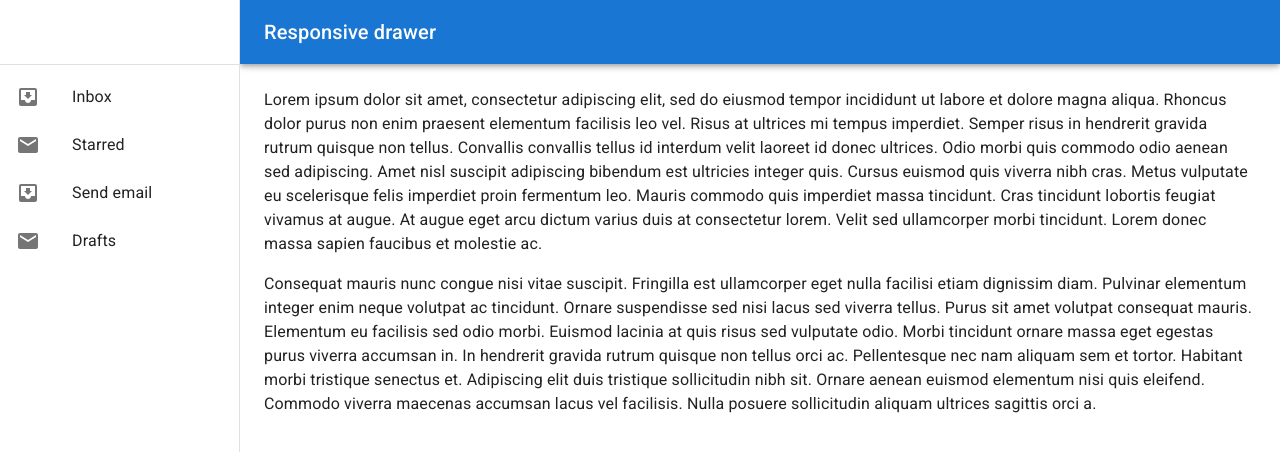
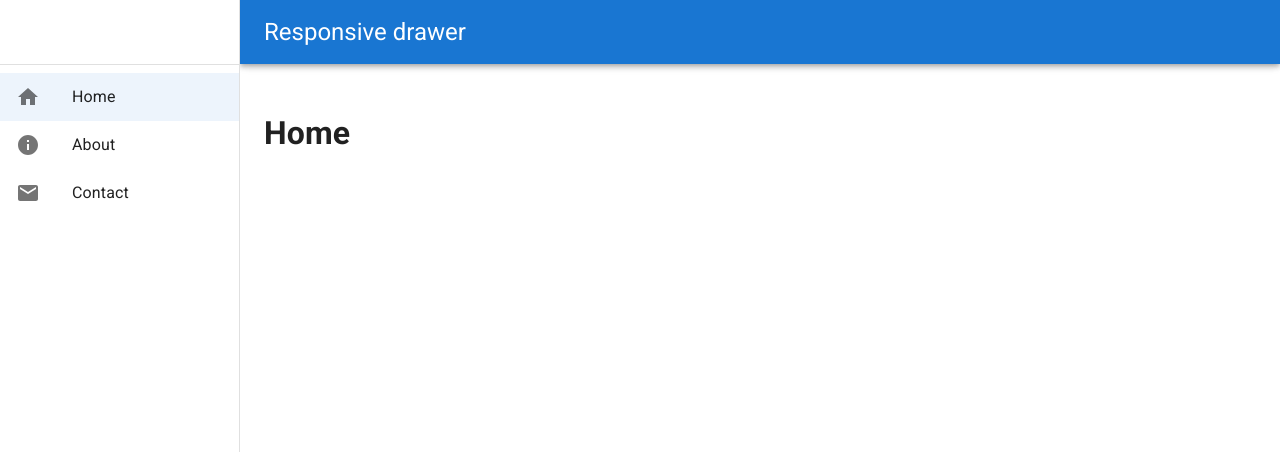
Before and after one commit to fredie7385/mui_responsive_app, a React (Create React App) app: page / in a window 1280 px wide. Shown: the top 452 px of the page. Built offline with nearby package versions, Linux system fonts and the light colour scheme.

Commit message:
2nd commit.

```diff
--- a/src/App.js
+++ b/src/App.js
@@ -1,8 +1,11 @@
 import React from 'react'
-import {Drawer} from './Components/Components.jsx'
+import { MenuRoutes } from './Routes/MenuRoutes.js'
+
 
 export default function App() {
   return (
-    <><Drawer/></>
+    <>
+    <MenuRoutes/>
+    </>
   )
 }
--- a/src/Components/Components.jsx
+++ b/src/Components/Components.jsx
@@ -1,3 +1,3 @@
-export {default as Drawer} from './Drawer';
+export {default as Main} from './Main';
 export {default as Header} from './Header';
 export {default as SideNav} from './SideNav';
--- a/src/Components/Header.jsx
+++ b/src/Components/Header.jsx
@@ -14,7 +14,7 @@ export default function Header(props) {
     >
       <MenuIcon />
     </IconButton>
-    <Typography variant="h6" noWrap component="div">
+    <Typography variant="h5" noWrap component="div">
       Responsive drawer
     </Typography>
   </Toolbar>
--- a/src/Components/Drawer.jsx
+++ b/src/Components/Main.jsx
@@ -4,7 +4,6 @@ import AppBar from "@mui/material/AppBar";
 import Box from "@mui/material/Box";
 import CssBaseline from "@mui/material/CssBaseline";
 import Divider from "@mui/material/Divider";
-import InboxIcon from "@mui/icons-material/MoveToInbox";
 import List from "@mui/material/List";
 import ListItem from "@mui/material/ListItem";
 import ListItemButton from "@mui/material/ListItemButton";
@@ -14,12 +13,16 @@ import MailIcon from "@mui/icons-material/Mail";
 import Toolbar from "@mui/material/Toolbar";
 import Typography from "@mui/material/Typography";
 import { Header, SideNav } from "./Components";
-
-
+import HomeIcon from "@mui/icons-material/Home";
+import InfoIcon from "@mui/icons-material/Info";
+import { Link, Outlet, useLocation } from "react-router-dom";
 
 const drawerWidth = 240;
 
 function ResponsiveDrawer(props) {
+  const location = useLocation();
+  const path = location.pathname;
+
   const { window } = props;
   const [mobileOpen, setMobileOpen] = React.useState(false);
 
@@ -27,18 +30,29 @@ function ResponsiveDrawer(props) {
     setMobileOpen(!mobileOpen);
   };
 
+  const navigationMenuItems = [
+    { title: "Home", path: "/", icon: <HomeIcon /> },
+    { title: "About", path: "/about", icon: <InfoIcon /> },
+    { title: "Contact", path: "/contact", icon: <MailIcon /> },
+  ];
+
   const drawer = (
     <div>
       <Toolbar />
       <Divider />
       <List>
-        {["Inbox", "Starred", "Send email", "Drafts"].map((text, index) => (
-          <ListItem key={text} disablePadding>
+        {navigationMenuItems.map((item, index) => (
+          <ListItem
+            disablePadding
+            component={Link}
+            to={item.path}
+            key={item.title}
+            button
+            selected={item.path === path}
+          >
             <ListItemButton>
-              <ListItemIcon>
-                {index % 2 === 0 ? <InboxIcon /> : <MailIcon />}
-              </ListItemIcon>
-              <ListItemText primary={text} />
+              <ListItemIcon>{item.icon}</ListItemIcon>
+              <ListItemText primary={item.title} />
             </ListItemButton>
           </ListItem>
         ))}
@@ -84,35 +98,7 @@ function ResponsiveDrawer(props) {
         }}
       >
         <Toolbar />
-        <Typography paragraph>
-          Lorem ipsum dolor sit amet, consectetur adipiscing elit, sed do
-          eiusmod tempor incididunt ut labore et dolore magna aliqua. Rhoncus
-          dolor purus non enim praesent elementum facilisis leo vel. Risus at
-          ultrices mi tempus imperdiet. Semper risus in hendrerit gravida rutrum
-          quisque non tellus. Convallis convallis tellus id interdum velit
-          laoreet id donec ultrices. Odio morbi quis commodo odio aenean sed
-          adipiscing. Amet nisl suscipit adipiscing bibendum est ultricies
-          integer quis. Cursus euismod quis viverra nibh cras. Metus vulputate
-          eu scelerisque felis imperdiet proin fermentum leo. Mauris commodo
-          quis imperdiet massa tincidunt. Cras tincidunt lobortis feugiat
-          vivamus at augue. At augue eget arcu dictum varius duis at consectetur
-          lorem. Velit sed ullamcorper morbi tincidunt. Lorem donec massa sapien
-          faucibus et molestie ac.
-        </Typography>
-        <Typography paragraph>
-          Consequat mauris nunc congue nisi vitae suscipit. Fringilla est
-          ullamcorper eget nulla facilisi etiam dignissim diam. Pulvinar
-          elementum integer enim neque volutpat ac tincidunt. Ornare suspendisse
-          sed nisi lacus sed viverra tellus. Purus sit amet volutpat consequat
-          mauris. Elementum eu facilisis sed odio morbi. Euismod lacinia at quis
-          risus sed vulputate odio. Morbi tincidunt ornare massa eget egestas
-          purus viverra accumsan in. In hendrerit gravida rutrum quisque non
-          tellus orci ac. Pellentesque nec nam aliquam sem et tortor. Habitant
-          morbi tristique senectus et. Adipiscing elit duis tristique
-          sollicitudin nibh sit. Ornare aenean euismod elementum nisi quis
-          eleifend. Commodo viverra maecenas accumsan lacus vel facilisis. Nulla
-          posuere sollicitudin aliquam ultrices sagittis orci a.
-        </Typography>
+        <Outlet/>
       </Box>
     </Box>
   );
--- /dev/null
+++ b/src/Routes/MenuRoutes.js
@@ -0,0 +1,16 @@
+import React from "react";
+import { Route, Routes } from "react-router-dom";
+import { Home, About, Contact } from "../pages/Pages.js";
+import { Main } from "../Components/Components.jsx";
+
+export const MenuRoutes = () => {
+  return (
+    <Routes>
+      <Route path="/" element={<Main />}>
+        <Route path="/" exact element={<Home />} />
+        <Route path="/about" exact element={<About />} />
+        <Route path="/contact" exact element={<Contact />} />
+      </Route>
+    </Routes>
+  );
+};
--- a/src/index.js
+++ b/src/index.js
@@ -1,11 +1,13 @@
-import React from 'react';
-import ReactDOM from 'react-dom/client';
-import App from './App';
+import React from "react";
+import ReactDOM from "react-dom/client";
+import App from "./App";
+import { BrowserRouter as Router } from "react-router-dom";
 
-
-const root = ReactDOM.createRoot(document.getElementById('root'));
+const root = ReactDOM.createRoot(document.getElementById("root"));
 root.render(
   <React.StrictMode>
-    <App />
+    <Router>
+      <App />
+    </Router>
   </React.StrictMode>
 );
--- /dev/null
+++ b/src/pages/About.jsx
@@ -0,0 +1,7 @@
+import React from 'react'
+
+export default function About() {
+  return (
+    <h1>About</h1>
+  )
+}
--- /dev/null
+++ b/src/pages/Contact.jsx
@@ -0,0 +1,7 @@
+import React from 'react'
+
+export default function Contact() {
+  return (
+    <h1>Contact</h1>
+  )
+}
--- /dev/null
+++ b/src/pages/Home.jsx
@@ -0,0 +1,7 @@
+import React from 'react'
+
+export default function Home() {
+  return (
+    <h1>Home</h1>
+  )
+}
--- /dev/null
+++ b/src/pages/Pages.js
@@ -0,0 +1,3 @@
+export {default as Home} from './Home';
+export {default as About} from './About';
+export {default as Contact} from './Contact';
```
